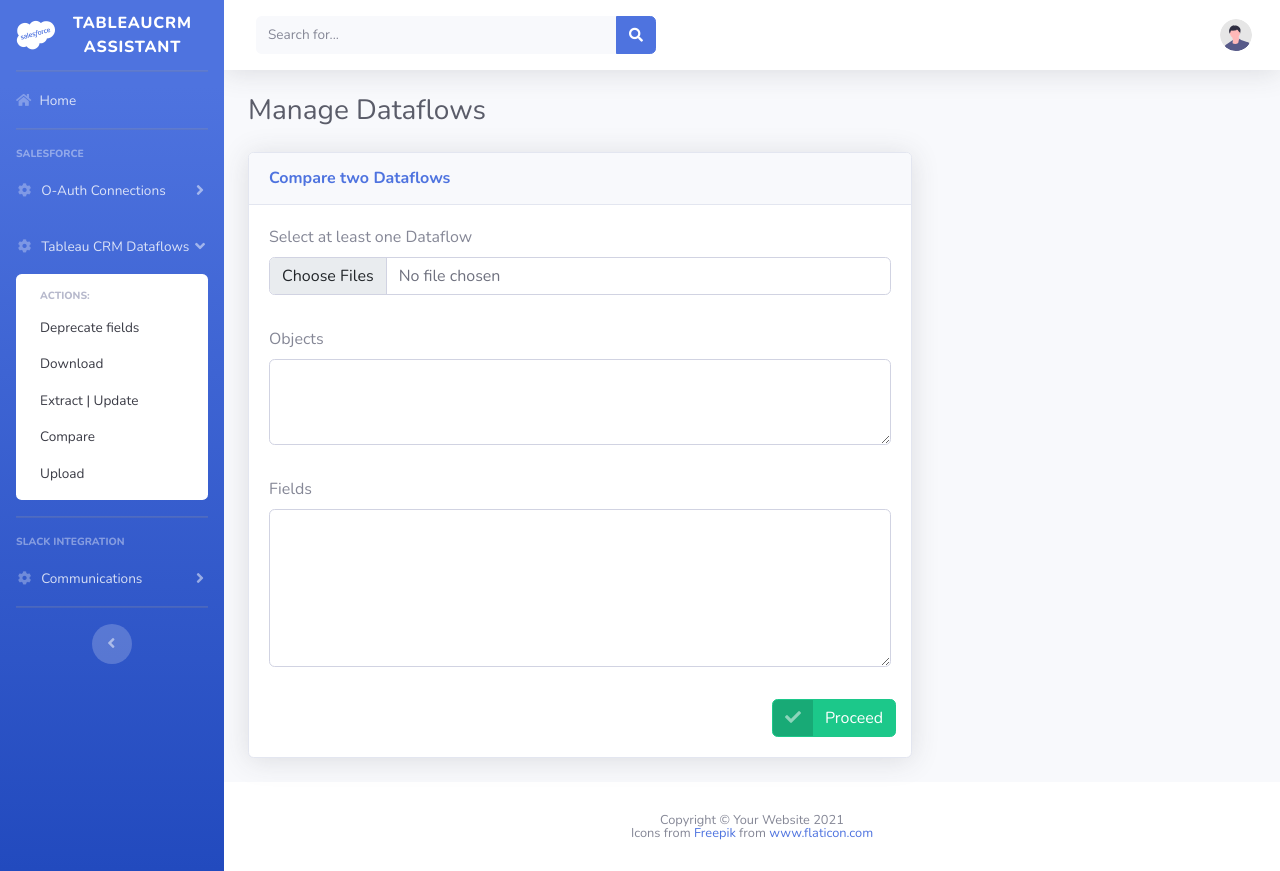
After one commit to daniel-min-dma-partner/afd-app, a Django app: template main/templates/dataflow-manager/deprecate-fields/form.html in a window 1280 px wide. The commit adds this page. Run offline with Django 3.2, Linux system fonts and the light colour scheme; the template is opened without the code that fills it, so the values that code supplies are empty; parts of the project's set-up code (start-up, migrations or seed data) failed here and were passed over; some libraries are stand-ins or nearby versions.

Commit message:
Implements view for Field Deprecation.

```diff
--- /dev/null
+++ b/main/templates/dataflow-manager/deprecate-fields/form.html
@@ -0,0 +1,62 @@
+{% extends 'sd-base/base.html' %}
+
+{% load static %}
+
+{% block title %}Manage Dataflows{% endblock title %}
+{% block page-header %}Manage Dataflows{% endblock page-header %}
+
+{% block page-content %}
+    <div class="row">
+        <div class="col-xl-8 col-lg-7">
+            <div class="card shadow mb-4">
+                <!-- Card Header - Dropdown -->
+                <div class="card-header py-3 d-flex flex-row align-items-center justify-content-between">
+                    <h6 class="m-0 font-weight-bold text-primary">Compare two Dataflows</h6>
+                </div>
+
+                <div class="card-body">
+                    <form method="POST" action="{% url 'main:deprecate-fields' %}" enctype="multipart/form-data">
+                        {% csrf_token %}
+
+                        <div class="form-row">
+                            <div class="form-group col-md-12">
+                                <div class="mb-3">
+                                    <label for="id_{{ form.files.name }}" class="form-label">Select at least one Dataflow</label>
+                                    <input class="form-control" type="file" name="{{ form.files.name }}"
+                                           id="id_{{ form.files.name }}" required multiple>
+                                </div>
+                            </div>
+                        </div>
+
+                        <div class="form-row">
+                            <div class="form-group col-md-12">
+                                <div class="mb-3">
+                                    <label for="id_objects" class="form-label">Objects</label>
+                                    <textarea class="form-control" name="objects" id="id_objects" rows="3"></textarea>
+                                </div>
+                            </div>
+                        </div>
+
+                        <div class="form-row">
+                            <div class="form-group col-md-12">
+                                <div class="mb-3">
+                                    <label for="id_fields" class="form-label">Fields</label>
+                                    <textarea class="form-control" name="fields" id="id_fields" rows="6"></textarea>
+                                </div>
+                            </div>
+                        </div>
+
+                        <div class="form-row float-right">
+                            <button type="submit" class="btn btn-success btn-icon-split">
+                            <span class="icon text-white-50">
+                                <i class="fas fa-check"></i>
+                            </span>
+                                <span class="text">Proceed</span>
+                            </button>
+                        </div>
+                    </form>
+                </div>
+            </div>
+        </div>
+    </div>
+{% endblock page-content %}
--- a/main/templates/sd-base/body-components/_sidebar.html
+++ b/main/templates/sd-base/body-components/_sidebar.html
@@ -27,72 +27,12 @@
     <!-- Divider -->
     <hr class="sidebar-divider">
 
-    <!-- Heading -->
-    <div class="sidebar-heading">
-        Salesforce
-    </div>
-
-    <!-- Nav Item - Pages Collapse Menu -->
-    <li class="nav-item">
-        {% url 'main:sfdc-env-list' as url_envs %}
-        <a class="nav-link{% if 'sfdc/env/' not in cur_url %} collapsed{% endif %}" href="#" data-toggle="collapse" data-target="#collapse3"
-           aria-expanded="{% if 'sfdc/env/' in cur_url %}true{% else %}false{% endif %}" aria-controls="collapse3">
-            <i class="fas fa-fw fa-cog"></i>
-            <span>O-Auth Connections</span>
-        </a>
-        <div id="collapse3" class="collapse{% if 'sfdc/env/' in cur_url %} show{% endif %}" aria-labelledby="headingTwo" data-parent="#accordionSidebar">
-            <div class="bg-white py-2 collapse-inner rounded">
-                <h6 class="collapse-header">Actions:</h6>
-                <a class="collapse-item{% if cur_url == url_envs %} active{% endif %}" href="{{ url_envs }}">Show Status</a>
-            </div>
-        </div>
-    </li>
-
-    <!-- Nav Item - Pages Collapse Menu -->
-    <li class="nav-item">
-        {% url 'main:download-dataflow' as url_down_df %}
-        {% url 'main:compare-dataflows' as url_comp_df %}
-        {% url 'main:upload-dataflow' as url_up_df %}
-        {% url 'main:extract-update-dataflow' as url_mng_df %}
-        <a class="nav-link{% if 'dataflow-manager' not in cur_url %} collapsed{% endif %}" href="#" data-toggle="collapse" data-target="#collapseTwo"
-           aria-expanded="{% if 'dataflow-manager' in cur_url %}true{% else %}false{% endif %}" aria-controls="collapseTwo">
-            <i class="fas fa-fw fa-cog"></i>
-            <span>Tableau CRM Dataflows</span>
-        </a>
-        <div id="collapseTwo" class="collapse{% if 'dataflow-manager' in cur_url %} show{% endif %}" aria-labelledby="headingTwo" data-parent="#accordionSidebar">
-            <div class="bg-white py-2 collapse-inner rounded">
-                <h6 class="collapse-header">Actions:</h6>
-                <a class="collapse-item{% if cur_url == url_down_df %} active{% endif %}" href="{{ url_down_df }}">Download</a>
-                <a class="collapse-item{% if cur_url == url_mng_df %} active{% endif %}" href="{{ url_mng_df }}">Extract | Update</a>
-                <a class="collapse-item{% if cur_url == url_comp_df %} active{% endif %}" href="{{ url_comp_df }}">Compare</a>
-                <a class="collapse-item{% if cur_url == url_up_df %} active{% endif %}" href="{{ url_up_df }}">Upload</a>
-            </div>
-        </div>
-    </li>
+    {% include 'sd-base/body-components/sidebar-items/_salesforce.html' %}
 
     <!-- Divider -->
     <hr class="sidebar-divider">
 
-    <!-- Heading -->
-    <div class="sidebar-heading">
-        Slack Integration
-    </div>
-
-    <!-- Nav Item - Pages Collapse Menu -->
-    <li class="nav-item">
-        {% url 'main:slack' as url_slack %}
-        <a class="nav-link{% if 'slack/' not in cur_url %} collapsed{% endif %}" href="#" data-toggle="collapse" data-target="#collapse4"
-           aria-expanded="{% if 'slack/' in cur_url %}true{% else %}false{% endif %}" aria-controls="collapse4">
-            <i class="fas fa-fw fa-cog"></i>
-            <span>Communications</span>
-        </a>
-        <div id="collapse4" class="collapse{% if 'slack/' in cur_url %} show{% endif %}" aria-labelledby="headingTwo" data-parent="#accordionSidebar">
-            <div class="bg-white py-2 collapse-inner rounded">
-                <h6 class="collapse-header">Actions:</h6>
-                <a class="collapse-item{% if cur_url == url_slack %} active{% endif %}" href="{{ url_slack }}">Request an approval</a>
-            </div>
-        </div>
-    </li>
+    {% include 'sd-base/body-components/sidebar-items/_slack.html' %}
 
     <!-- Divider -->
     <hr class="sidebar-divider d-none d-md-block">
--- /dev/null
+++ b/main/templates/sd-base/body-components/sidebar-items/_salesforce.html
@@ -0,0 +1,54 @@
+{% load static %}
+
+<!-- Heading -->
+<div class="sidebar-heading">
+    Salesforce
+</div>
+
+<!-- Nav Item - Pages Collapse Menu -->
+<li class="nav-item">
+    {% url 'main:sfdc-env-list' as url_envs %}
+    <a class="nav-link{% if 'sfdc/env/' not in cur_url %} collapsed{% endif %}" href="#" data-toggle="collapse"
+       data-target="#collapse3"
+       aria-expanded="{% if 'sfdc/env/' in cur_url %}true{% else %}false{% endif %}" aria-controls="collapse3">
+        <i class="fas fa-fw fa-cog"></i>
+        <span>O-Auth Connections</span>
+    </a>
+    <div id="collapse3" class="collapse{% if 'sfdc/env/' in cur_url %} show{% endif %}" aria-labelledby="headingTwo"
+         data-parent="#accordionSidebar">
+        <div class="bg-white py-2 collapse-inner rounded">
+            <h6 class="collapse-header">Actions:</h6>
+            <a class="collapse-item{% if cur_url == url_envs %} active{% endif %}" href="{{ url_envs }}">Show Status</a>
+        </div>
+    </div>
+</li>
+
+<!-- Nav Item - Pages Collapse Menu -->
+<li class="nav-item">
+    {% url 'main:download-dataflow' as url_down_df %}
+    {% url 'main:compare-dataflows' as url_comp_df %}
+    {% url 'main:deprecate-fields' as url_depre_df %}
+    {% url 'main:upload-dataflow' as url_up_df %}
+    {% url 'main:extract-update-dataflow' as url_mng_df %}
+    <a class="nav-link{% if 'dataflow-manager' not in cur_url %} collapsed{% endif %}" href="#" data-toggle="collapse"
+       data-target="#collapseTwo"
+       aria-expanded="{% if 'dataflow-manager' in cur_url %}true{% else %}false{% endif %}" aria-controls="collapseTwo">
+        <i class="fas fa-fw fa-cog"></i>
+        <span>Tableau CRM Dataflows</span>
+    </a>
+    <div id="collapseTwo" class="collapse{% if 'dataflow-manager' in cur_url %} show{% endif %}"
+         aria-labelledby="headingTwo" data-parent="#accordionSidebar">
+        <div class="bg-white py-2 collapse-inner rounded">
+            <h6 class="collapse-header">Actions:</h6>
+            <a class="collapse-item{% if cur_url == url_depre_df %} active{% endif %}"
+               href="{{ url_depre_df }}">Deprecate fields</a>
+            <a class="collapse-item{% if cur_url == url_down_df %} active{% endif %}"
+               href="{{ url_down_df }}">Download</a>
+            <a class="collapse-item{% if cur_url == url_mng_df %} active{% endif %}" href="{{ url_mng_df }}">Extract |
+                Update</a>
+            <a class="collapse-item{% if cur_url == url_comp_df %} active{% endif %}"
+               href="{{ url_comp_df }}">Compare</a>
+            <a class="collapse-item{% if cur_url == url_up_df %} active{% endif %}" href="{{ url_up_df }}">Upload</a>
+        </div>
+    </div>
+</li>
--- /dev/null
+++ b/main/templates/sd-base/body-components/sidebar-items/_slack.html
@@ -0,0 +1,26 @@
+{% load static %}
+
+
+<!-- Heading -->
+<div class="sidebar-heading">
+    Slack Integration
+</div>
+
+<!-- Nav Item - Pages Collapse Menu -->
+<li class="nav-item">
+    {% url 'main:slack' as url_slack %}
+    <a class="nav-link{% if 'slack/' not in cur_url %} collapsed{% endif %}" href="#" data-toggle="collapse"
+       data-target="#collapse4"
+       aria-expanded="{% if 'slack/' in cur_url %}true{% else %}false{% endif %}" aria-controls="collapse4">
+        <i class="fas fa-fw fa-cog"></i>
+        <span>Communications</span>
+    </a>
+    <div id="collapse4" class="collapse{% if 'slack/' in cur_url %} show{% endif %}" aria-labelledby="headingTwo"
+         data-parent="#accordionSidebar">
+        <div class="bg-white py-2 collapse-inner rounded">
+            <h6 class="collapse-header">Actions:</h6>
+            <a class="collapse-item{% if cur_url == url_slack %} active{% endif %}" href="{{ url_slack }}">Request an
+                approval</a>
+        </div>
+    </div>
+</li>
--- a/main/urls.py
+++ b/main/urls.py
@@ -42,6 +42,7 @@ urlpatterns = [
     url(r'^dataflow-manager/', include([
         url(r'^extract-update/$', main.TreeRemover.as_view(), name='extract-update-dataflow'),
         url(r'^compare/$', main.CompareDataflows.as_view(), name='compare-dataflows'),
+        url(r'^deprecate-fields/$', main.DeprecateFieldsView.as_view(), name='deprecate-fields'),
         url(r'^download/$', main.DownloadDataflowView.as_view(), name='download-dataflow'),
         url(r'^upload/$', main.UploadDataflowView.as_view(), name='upload-dataflow'),
     ])),
```
Also changed, not shown: main/forms.py (+19 -0 lines), main/interactors/deprecate_fields_interactor.py (added, +83 -0 lines), main/models.py (+8 -2 lines), main/views.py (+61 -3 lines).
